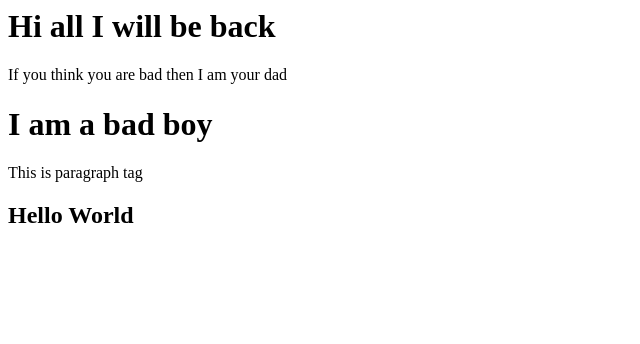
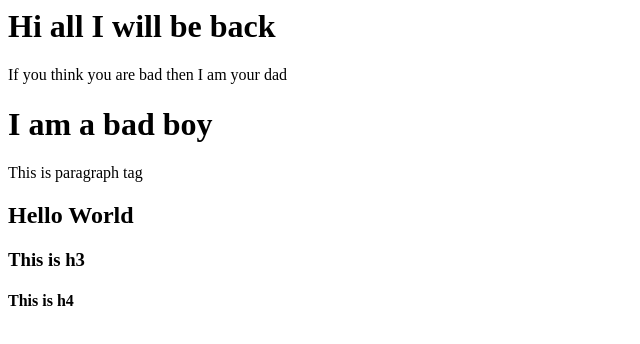
Before and after one commit to subha152/projectjenkins, a plain HTML site: page index.html in a window 1280 px wide. Shown: the whole page, without its empty margins (0-640 px from the left). Drawn offline with Linux system fonts and the light colour scheme.

Commit message:
Update index.html

```diff
--- a/index.html
+++ b/index.html
@@ -7,5 +7,7 @@
       <h1>I am a bad boy</h1>
       <p>This is paragraph tag</p>
       <h2>Hello World</h2>
+      <h3>This is h3 </h3>
+      <h4>This is h4 </h4>
     </body>
 </html>
```
